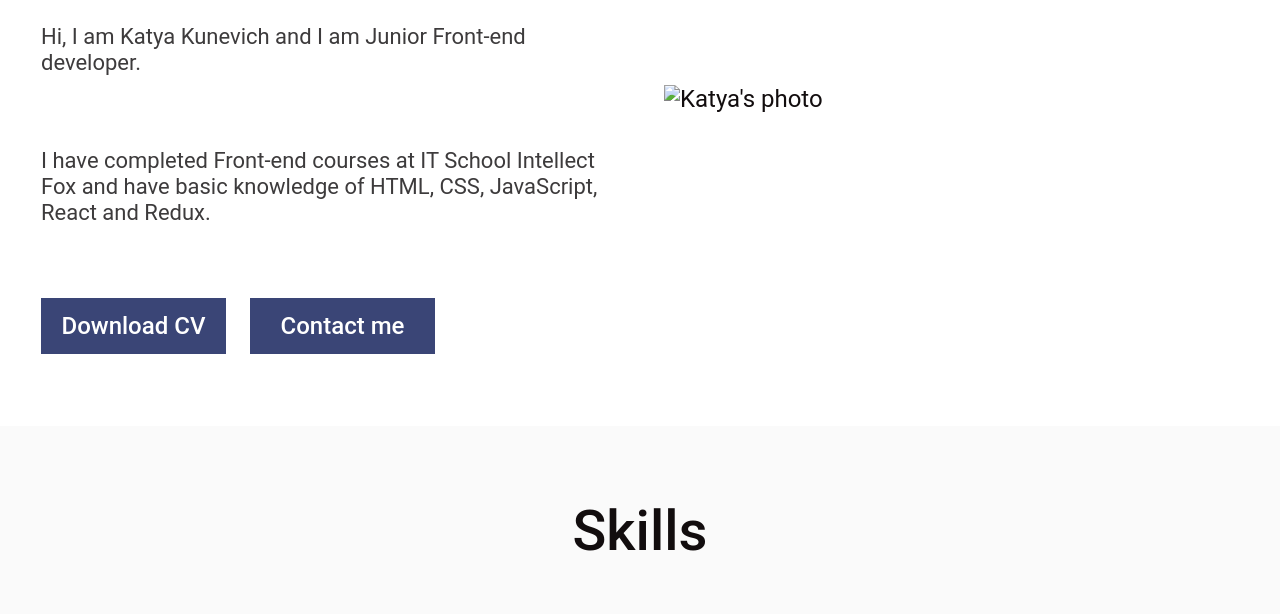
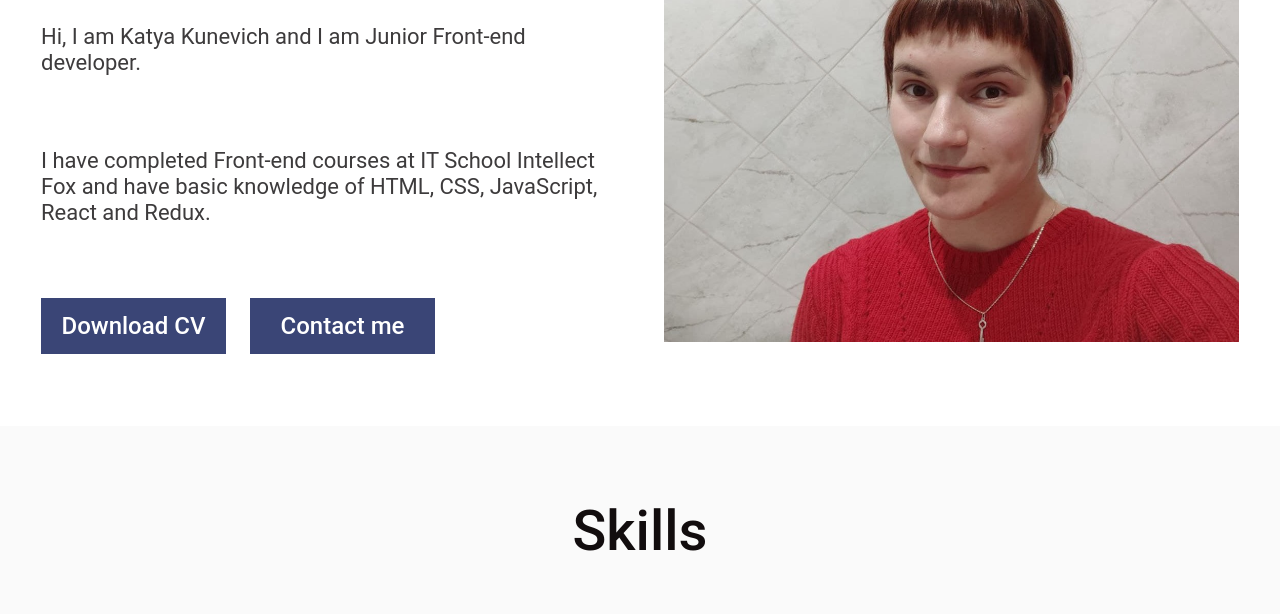
Before and after one commit to Kasya-Sniezan/my-resume, a plain HTML site: page index.html in a window 1280 px wide. Shown: the part 386-1000 px from the top of the page. Drawn offline with nearby package versions, Linux system fonts and the light colour scheme; the site is published under a folder, as on GitHub Pages, so addresses that start at the root find nothing.

Commit message:
update main photo link

```diff
--- a/index.html
+++ b/index.html
@@ -340,7 +340,7 @@
           </div>
         </div>
         <div class="main-page-img-wrap">
-          <img src="/images/photo.jpg" alt="Katya's photo">
+          <img src="./images/photo.jpg" alt="Katya's photo">
         </div>
       </div>
     </div>
```
